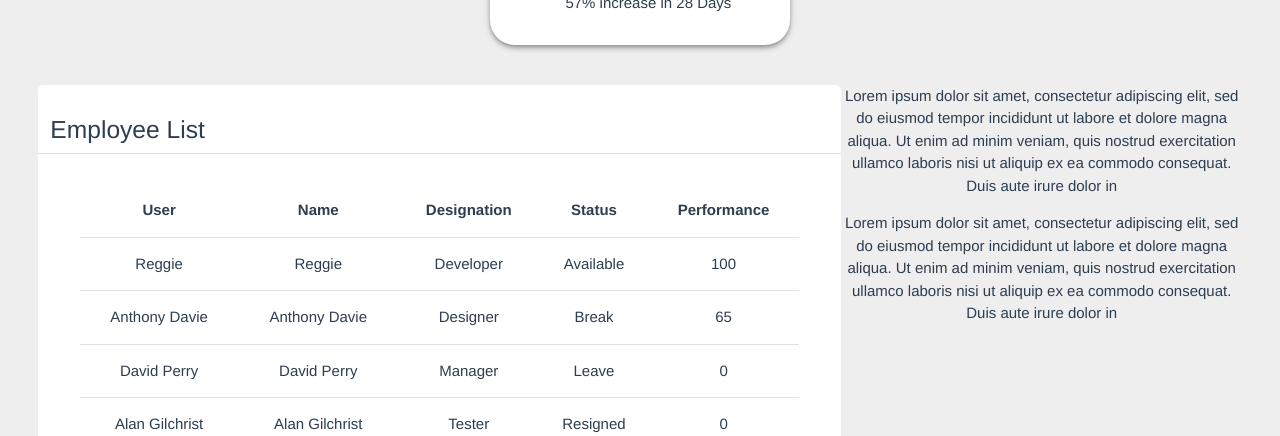
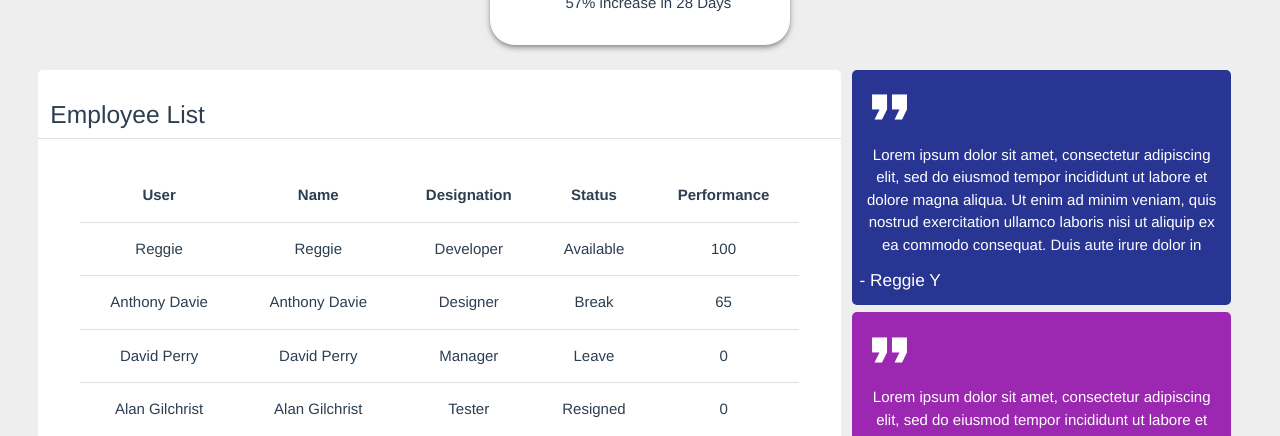
Before and after one commit to ryoboua/admin-dashboard, a Vue app: page / in a window 1280 px wide. Shown: the part 345-781 px from the top of the page. Built offline with nearby package versions, Linux system fonts and the light colour scheme; data requests are answered from the project's data file.

Commit message:
Update src/components/MessageBoard.vue

```diff
--- a/src/components/MessageBoard.vue
+++ b/src/components/MessageBoard.vue
@@ -1,7 +1,9 @@
 <template>
-    <div>
-        <div v-for="msg in messageList" :key=msg.postId>
-            <p>{{ msg.body }}</p>
+    <div class="col s12 l4" >
+        <div class="message-container white-text hoverable" :style="{ backgroundColor: `${msg.color}` }" v-for="msg in messageList" :key=msg.postId>
+            <div class="left-align"><i class="medium material-icons">format_quote</i></div>
+            <p :style="{ marginTop: '0'}">{{ msg.body }}</p>
+            <h6 class="left-align">- {{msg.author}} </h6>
         </div>
     </div>
 
@@ -15,6 +17,7 @@ export default {
             default: () => [
                 {
                     postId: 1,
+                    color: '#283593',
                     author: "Reggie Y",
                     body:
                         `Lorem ipsum dolor sit amet, consectetur adipiscing elit,
@@ -30,5 +33,13 @@ export default {
 }
 </script>
 <style scoped>
+ .message-board-container {
 
+ }
+
+ .message-container {
+     border-radius: 5px;
+     padding: 0.5em;
+     margin-bottom: 0.5em;
+ }
 </style>
```
